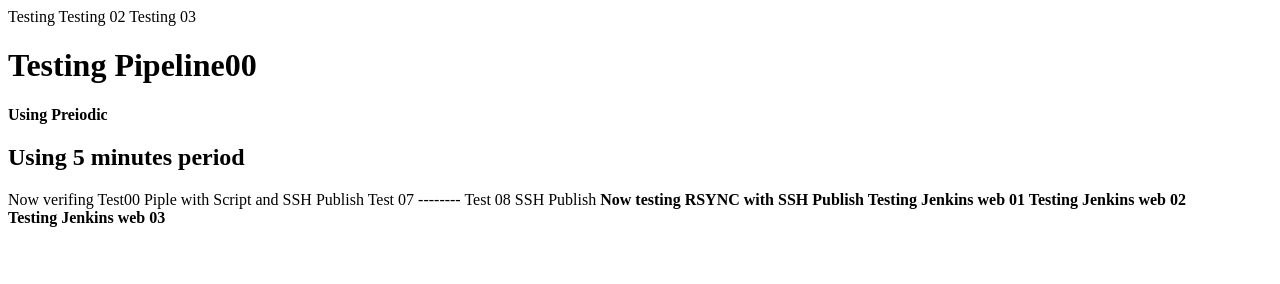
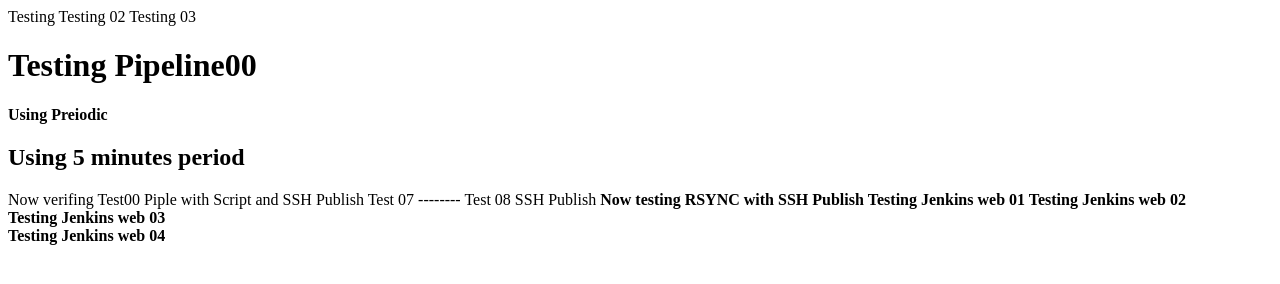
Before and after one commit to iqbalsound/website, a plain HTML site: page index.html in a window 1280 px wide. Drawn offline with Linux system fonts and the light colour scheme.

Commit message:
webjenkin04

```diff
--- a/index.html
+++ b/index.html
@@ -14,3 +14,5 @@ Test 07
 <b> Testing Jenkins web 02 </b>
 <br>
 <b> Testing Jenkins web 03 </b>
+<br>
+<b> Testing Jenkins web 04 </b>
```
